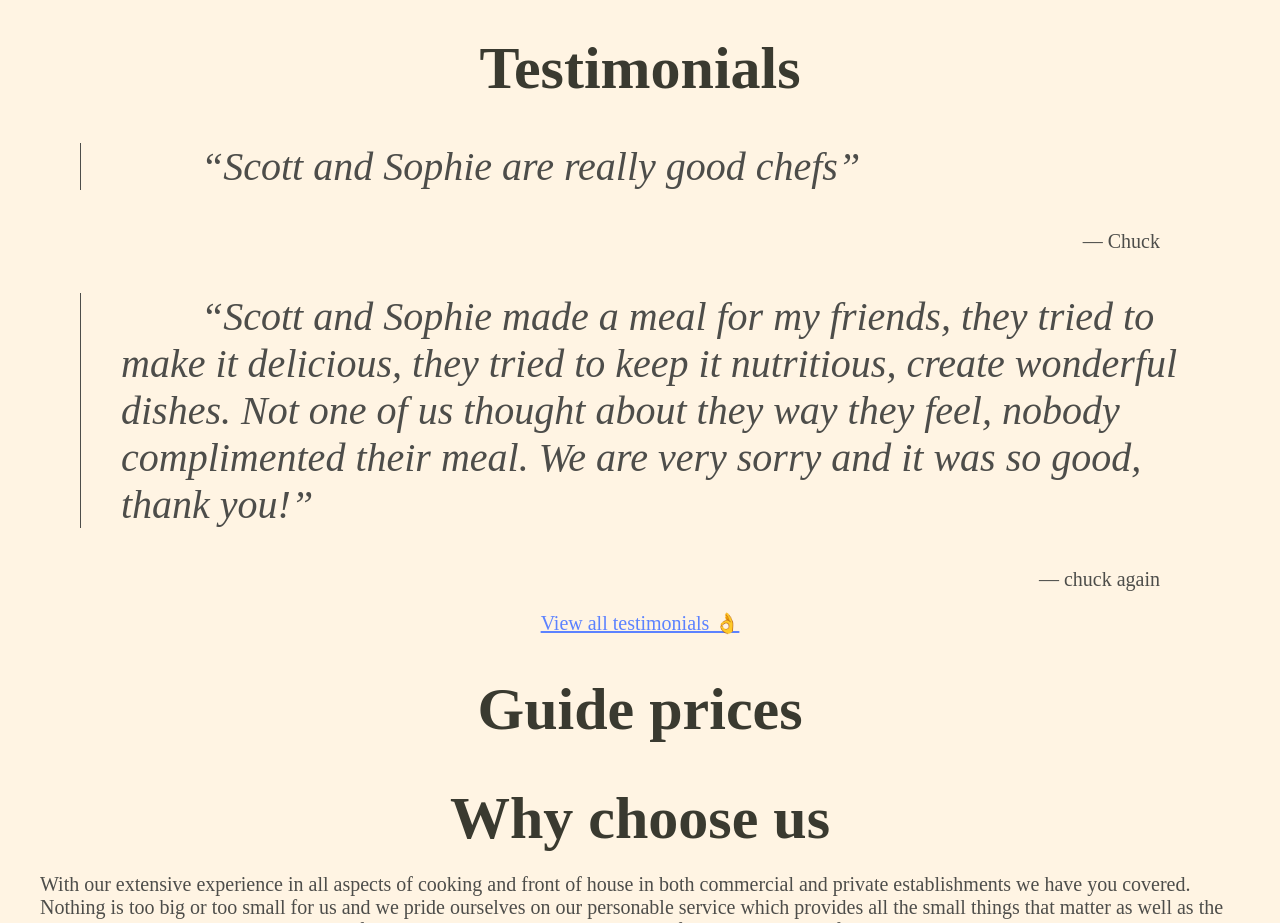
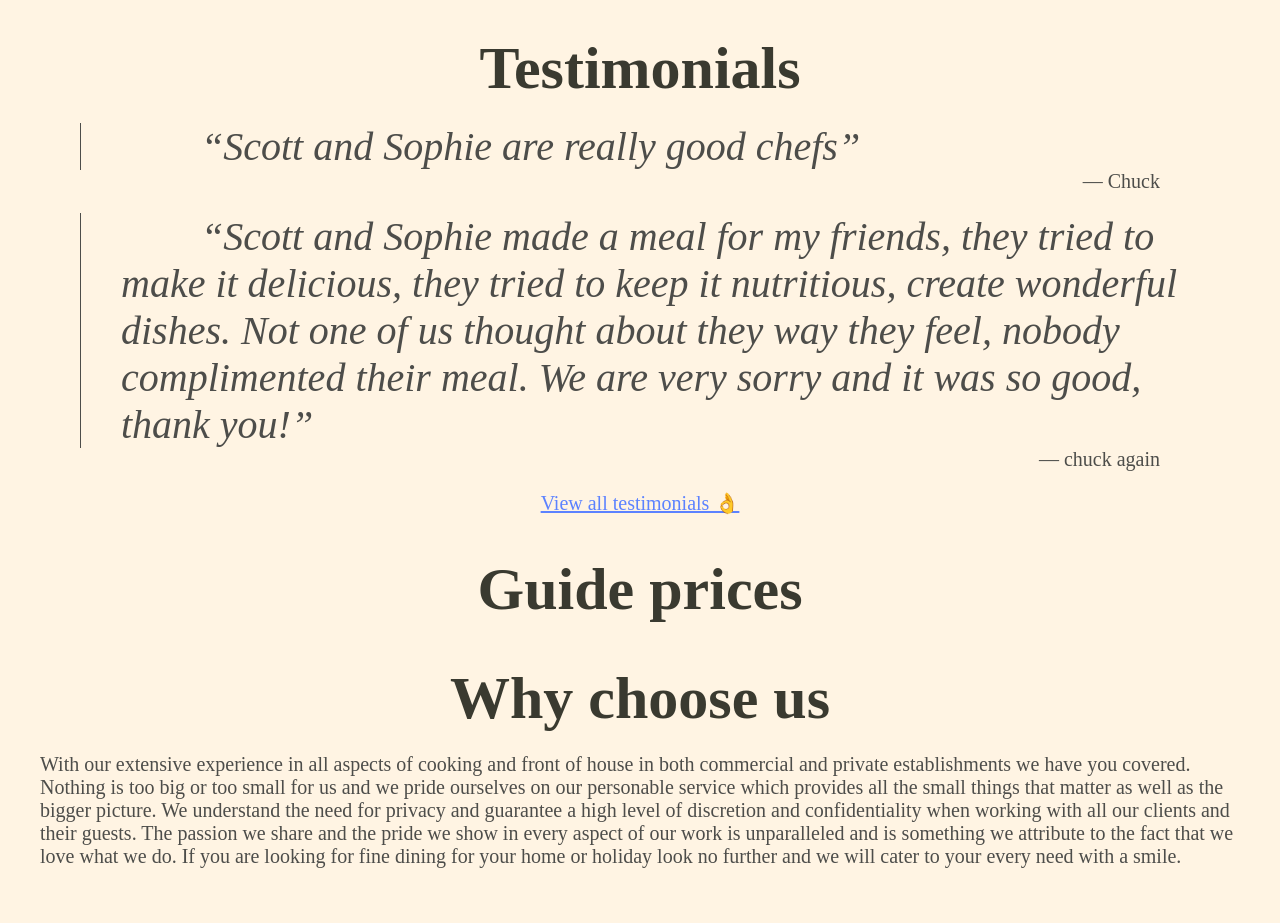
Before and after one commit to driestbones/sba-freelance-website, a plain HTML site: page index.html in a window 1280 px wide. Shown: the part 1660-2583 px from the top of the page. Drawn offline with Linux system fonts and the light colour scheme.

Commit message:
CSS and HTML fixes
HTML apparently you don't want whitespace after a tag that has direct content.
Such as <p>data</p> because browsers render whitespace in those tags as
collapsed whitespace. Super lame.

Signed-off-by: chuckha <ha.chuck@gmail.com>

```diff
--- a/index.html
+++ b/index.html
@@ -16,8 +16,7 @@
         <header>
             <h1 class="darkbg">What we do</h1>
         </header>
-        <p>
-            We provide fine dining in the comfort of your own home or we can travel
+        <p>We provide fine dining in the comfort of your own home or we can travel
             worldwide with the added option of basic housekeeping to make your holiday that
             little bit more special and little bit less stressful. We have over 30 years
             combined cooking experience ranging from commercial kitchens and front of house
@@ -29,16 +28,14 @@
             ravens book good good food. We currently have regular slots in 2 venues but
             availability is always flexible. So if you’re looking to be treated like a king
             (or queen) in your own home at a competitive price look no further and you won’t
-            be disappointed.
-        </p>
+            be disappointed.</p>
     </section>
 
     <section>
         <header>
             <h1>How it works</h1>
         </header>
-        <p>
-            The process is very simple and takes all of the hassle out of catering for
+        <p>The process is very simple and takes all of the hassle out of catering for
             events, holidays or even simple dinner parties. When we receive your enquiry you
             can negotiate a price that works for you regarding budgets etc. then sit back
             and relax. We will send proposed menus for you to select from or you can tell us
@@ -48,8 +45,7 @@
             requirements you have to make the experience absolutely carefree for you and
             your guests. We then bring the restaurant to you, we will provide table service
             and cater to your every need before disappearing into the night leaving no trace
-            of our presence. We will finally send your itemised invoice via email.
-        </p>
+            of our presence. We will finally send your itemised invoice via email.</p>
     </section>
 
     <section class="gallery">
@@ -64,15 +60,15 @@
     <section class="testimonials">
         <header><h1>Testimonials</h1></header>
         <blockquote>
-            <p>Scott and Sophie are really good chefs</p>
+            <q>Scott and Sophie are really good chefs</q>
             <footer>Chuck</footer>
         </blockquote>
         <blockquote>
-        <p>Scott and Sophie made a meal for my friends, they tried to make
-            it delicious, they tried to keep it nutritious, create wonderful
-            dishes. Not one of us thought about they way they feel, nobody
-            complimented their meal. We are very sorry and it was so good, thank
-            you!</p>
+            <q>Scott and Sophie made a meal for my friends, they tried to make
+                it delicious, they tried to keep it nutritious, create wonderful
+                dishes. Not one of us thought about they way they feel, nobody
+                complimented their meal. We are very sorry and it was so good, thank
+                you!</q>
             <footer>chuck again</footer>
         </blockquote>
         <a href="">View all testimonials 👌</a>
@@ -86,8 +82,7 @@
         <header>
             <h1>Why choose us</h1>
         </header>
-        <p>
-            With our extensive experience in all aspects of cooking and front of house in
+        <p>With our extensive experience in all aspects of cooking and front of house in
             both commercial and private establishments we have you covered. Nothing is too
             big or too small for us and we pride ourselves on our personable service which
             provides all the small things that matter as well as the bigger picture. We
@@ -96,8 +91,7 @@
             we share and the pride we show in every aspect of our work is unparalleled and
             is something we attribute to the fact that we love what we do. If you are
             looking for fine dining for your home or holiday look no further and we will
-            cater to your every need with a smile.
-        </p>
+            cater to your every need with a smile.</p>
     </section>
 </body>
 </html>
--- a/styles.css
+++ b/styles.css
@@ -40,12 +40,12 @@ a {
     color: #5c82ff;
 }
 
-blockquote p::before {
-    content: "“";
+blockquote q::before {
+    content: open-quote;
 }
 
-blockquote p::after {
-    content: "”";
+blockquote q::after {
+    content: close-quote;
 }
 
 blockquote footer::before {
@@ -55,6 +55,10 @@ blockquote footer::before {
 blockquote footer {
     text-align: right;
     margin-right: 2em;
+}
+
+q {
+    display: block;
 }
 
 /** Class based styles **/
@@ -88,7 +92,7 @@ blockquote footer {
     text-align: center;
 }
 
-.testimonials p {
+.testimonials q {
     font-style: italic;
     font-size: 2em;
     text-indent: 2em;
@@ -100,11 +104,6 @@ blockquote footer {
     padding-left: 1em;
     text-align: left;
 }
-
-.testimonials span.author {
-    font-style: normal;
-}
-
 
 /** Gallery **/
 
```
